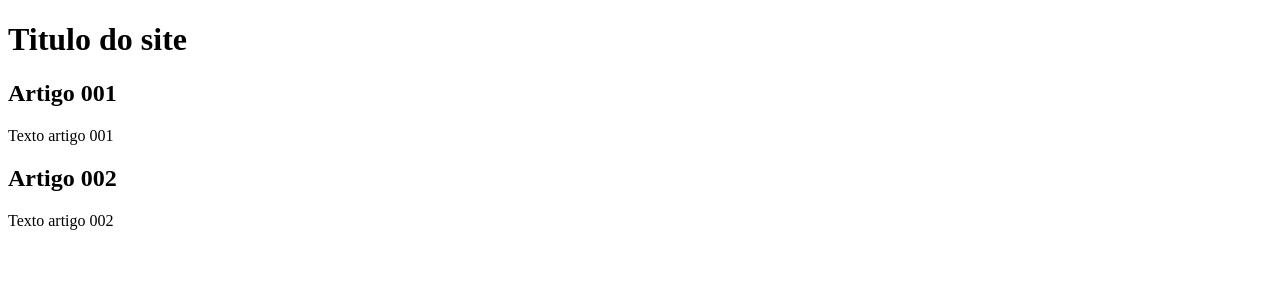
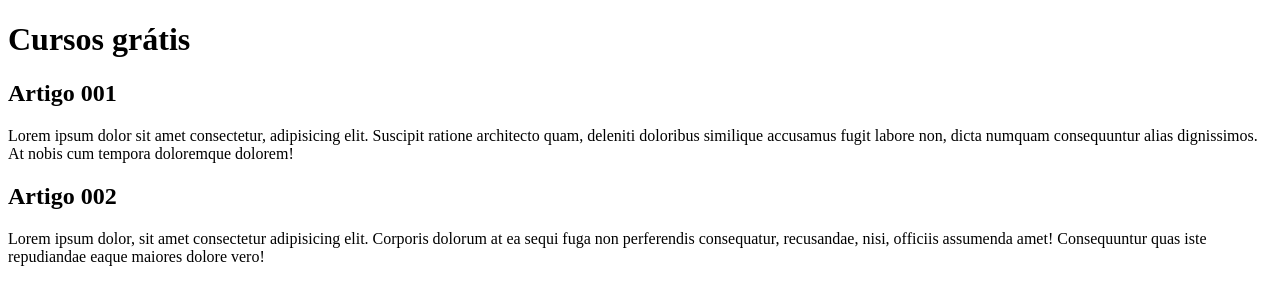
Before and after one commit to Hg-sntts/Projeto-site, a plain HTML site: page index.html in a window 1280 px wide. Drawn offline with Linux system fonts and the light colour scheme.

Commit message:
Comecei a escrever conteúdo

```diff
--- a/index.html
+++ b/index.html
@@ -9,15 +9,15 @@
 <body>
     <main>
         <header>
-            <h1>Titulo do site</h1>
+            <h1>Cursos grátis</h1>
         </header>
         <article>
-            <h2>Artigo 001 </h2>
-            <p>Texto artigo 001</p>
+            <h2> Artigo 001  </h2>
+            <p> Lorem ipsum dolor sit amet consectetur, adipisicing elit. Suscipit ratione architecto quam, deleniti doloribus similique accusamus fugit labore non, dicta numquam consequuntur alias dignissimos. At nobis cum tempora doloremque dolorem!</p>
         </article>
         <article>
             <h2>Artigo 002</h2>
-            <p>Texto artigo 002</p>
+            <p>Lorem ipsum dolor, sit amet consectetur adipisicing elit. Corporis dolorum at ea sequi fuga non perferendis consequatur, recusandae, nisi, officiis assumenda amet! Consequuntur quas iste repudiandae eaque maiores dolore vero!</p>
         </article>
     </main>
 </body>
```
